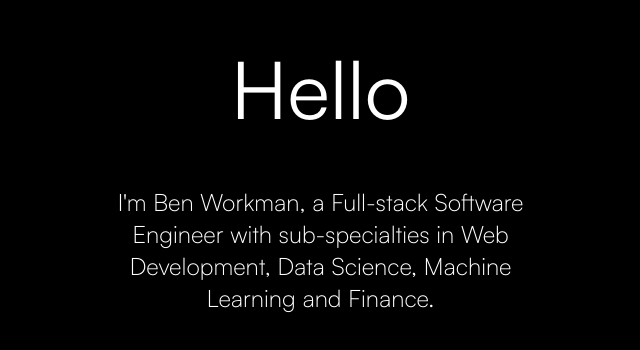
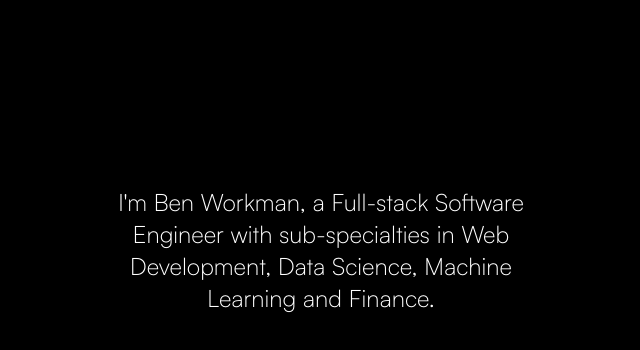
Before and after one commit to BenW2k/Portfolio, a Next.js app in the folder frontend/: page / in a window 1280 px wide. Shown: the part 232-582 px from the top of the page, without its empty margins (319-959 px from the left). Built offline with nearby package versions, Linux system fonts and the light colour scheme.

Commit message:
+comment out css animation in favour of framer motion js code

```diff
--- a/frontend/app/styles/pages/home.module.css
+++ b/frontend/app/styles/pages/home.module.css
@@ -11,34 +11,11 @@
   font-weight: 100;
   font-size: 80px;
   margin: 20px;
-  animation: transitionIn 1.5s, transitionUp 1.5s;
-  animation-fill-mode: forwards;
+  opacity: 0;
 }
 
 .hero-paragraph {
   font-size: 24px;
   width: 33%;
   text-align: center;
-  animation: transitionIn 1.5s, transitionUp 1.5s;
-  animation-delay: 1.5s;
-  animation-fill-mode: forwards;
-}
-
-@keyframes transitionIn {
-  from {
-    opacity: 0;
-    transform: rotateX(-15deg);
-  }
-  to {
-    opacity: 1;
-    transform: rotateX(0);
-  }
-}
-@keyframes transitionUp {
-  from {
-    transform: translateY(50px);
-  }
-  to {
-    transform: translateY(0px);
-  }
 }/*# sourceMappingURL=home.module.css.map */
--- a/frontend/app/styles/pages/home.module.scss
+++ b/frontend/app/styles/pages/home.module.scss
@@ -11,37 +11,38 @@
   font-weight: 100;
   font-size: 80px;
   margin: 20px;
-  animation: transitionIn 1.5s, transitionUp 1.5s;
-  animation-fill-mode: forwards;
+  opacity: 0;
+  // animation: transitionIn 1.5s, transitionUp 1.5s;
+  // animation-fill-mode: forwards;
 }
 
 .hero-paragraph {
   font-size: 24px;
   width: 33%;
   text-align: center;
-  animation: transitionIn 1.5s, transitionUp 1.5s;
-  animation-delay: 1.5s;
-  animation-fill-mode: forwards;
+  // animation: transitionIn 1.5s, transitionUp 1.5s;
+  // animation-delay: 1.5s;
+  // animation-fill-mode: forwards;
 }
 
-@keyframes transitionIn {
-  from {
-    opacity: 0;
-    transform: rotateX(-15deg);
-  }
+// @keyframes transitionIn {
+//   from {
+//     opacity: 0;
+//     transform: rotateX(-15deg);
+//   }
 
-  to {
-    opacity: 1;
-    transform: rotateX(0);
-  }
-}
+//   to {
+//     opacity: 1;
+//     transform: rotateX(0);
+//   }
+// }
 
-@keyframes transitionUp {
-  from {
-    transform: translateY(50px);
-  }
+// @keyframes transitionUp {
+//   from {
+//     transform: translateY(50px);
+//   }
 
-  to {
-    transform: translateY(0px);
-  }
-}
+//   to {
+//     transform: translateY(0px);
+//   }
+// }
```
